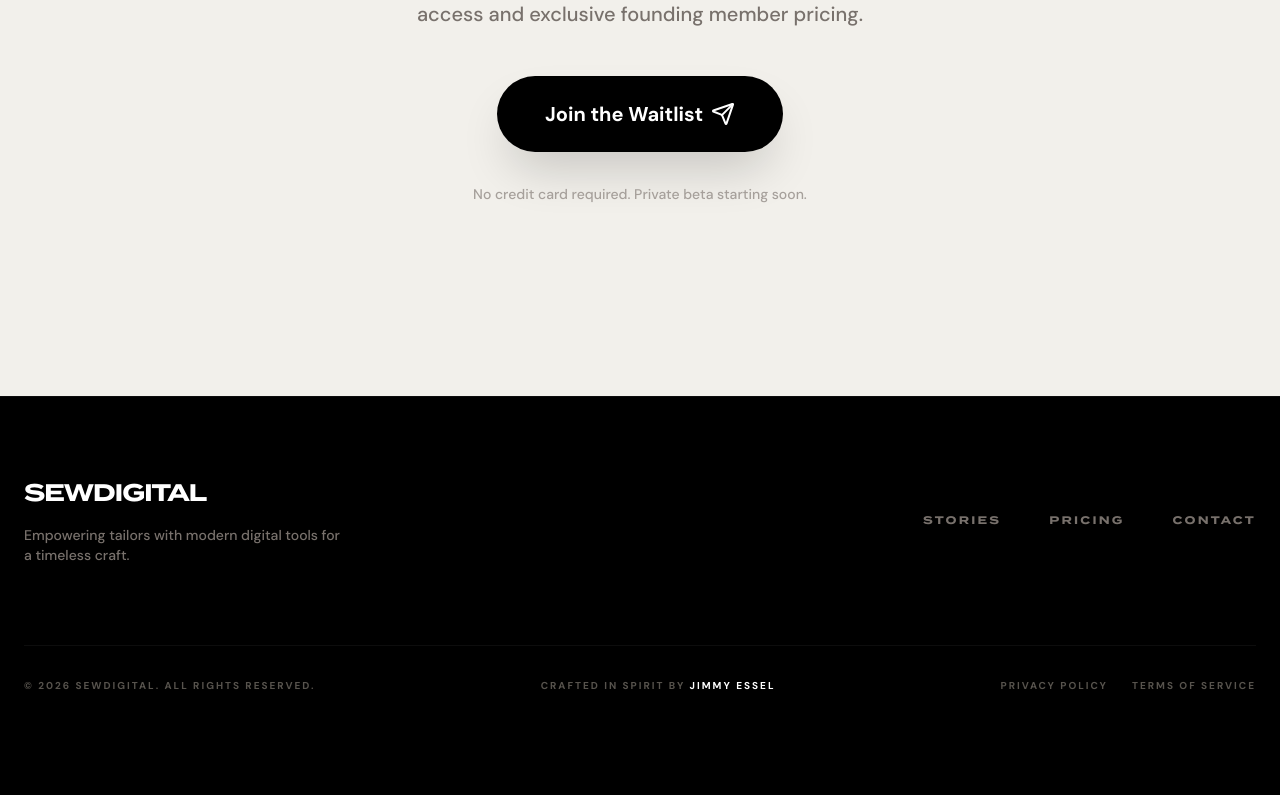
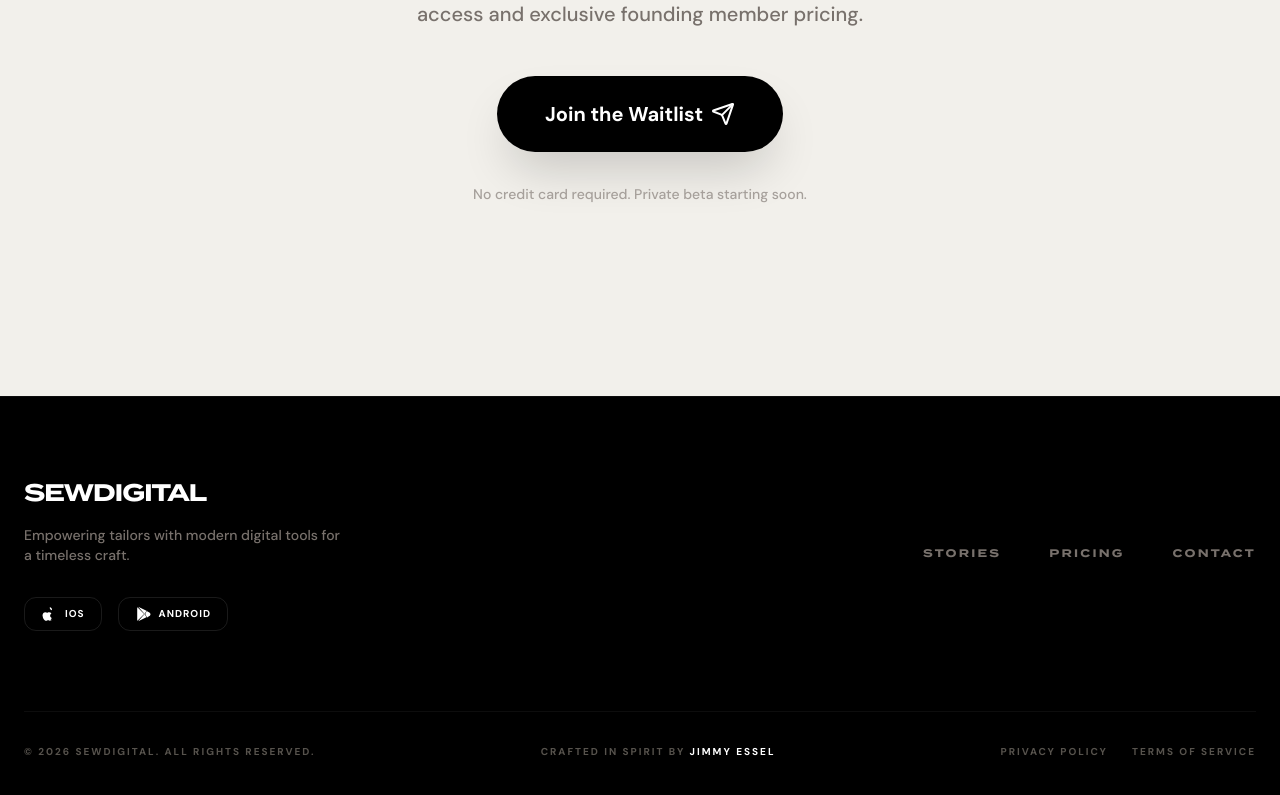
Before and after one commit to afristitch/web-app, a Next.js app: page / in a window 1280 px wide. Shown: the part 3205-4000 px from the top of the page. Before the commit the page ends 3978 px from the top, so only its background shows below. Built offline with nearby package versions, Linux system fonts and the light colour scheme.

Commit message:
add playstore and app store icons

```diff
--- a/components/landing/Footer.tsx
+++ b/components/landing/Footer.tsx
@@ -14,9 +14,23 @@
                         >
                             SEWDIGITAL
                         </h2>
-                        <p className="text-stone-500 text-sm max-w-xs font-medium">
+                        <p className="text-stone-500 text-sm max-w-xs font-medium mb-8">
                             Empowering tailors with modern digital tools for a timeless craft.
                         </p>
+                        <div className="flex items-center gap-4">
+                            <a href="#" className="flex items-center gap-2 border border-white/10 px-4 py-2 rounded-xl group hover:bg-white hover:text-black transition-all">
+                                <svg viewBox="0 0 24 24" className="w-4 h-4 fill-current" xmlns="http://www.w3.org/2000/svg">
+                                    <path d="M17.05 20.28c-.96.95-2.04 1.9-3.26 1.9-1.2 0-1.59-.74-3-.74-1.42 0-1.87.72-3 .74-1.16.03-2.35-.98-3.35-1.99a11.1 11.1 0 0 1-2.15-5.8c0-3.3 2.14-5.06 4.2-5.06 1.1 0 2.06.7 2.62.7.55 0 1.76-.74 3.03-.74a4.8 4.8 0 0 1 3.52 1.9c-2.84 1.66-2.39 5.5.4 6.7-.63 1.57-1.44 3.12-2.3 4.29zM13.2 2c1.08.06 2.07.69 2.65 1.4.63.77.8 1.83.65 2.82-1.03.07-2.06-.57-2.65-1.3-.67-.84-.87-1.92-.65-2.92z" />
+                                </svg>
+                                <span className="text-[10px] font-bold font-termina tracking-widest uppercase">iOS</span>
+                            </a>
+                            <a href="#" className="flex items-center gap-2 border border-white/10 px-4 py-2 rounded-xl group hover:bg-white hover:text-black transition-all">
+                                <svg viewBox="0 0 24 24" className="w-4 h-4 fill-current" xmlns="http://www.w3.org/2000/svg">
+                                    <path d="M3.609 1.814L13.792 12 3.61 22.186c-.183-.186-.31-.444-.31-.736V2.55c0-.292.127-.55.31-.736zm14.47 5.105L15.308 12l2.77 5.08 3.523-2.008c.95-.54 1.597-1.576 1.597-2.768S22.551 10.15 21.6 9.61l-3.522-1.691zM4.771 1.055l12.446 6.034-2.77 5.08L4.771 1.055zm12.446 15.856l-12.446 6.034 9.677-11.131 2.769 5.097z" />
+                                </svg>
+                                <span className="text-[10px] font-bold font-termina tracking-widest uppercase">Android</span>
+                            </a>
+                        </div>
                     </div>
 
                     <div
```
